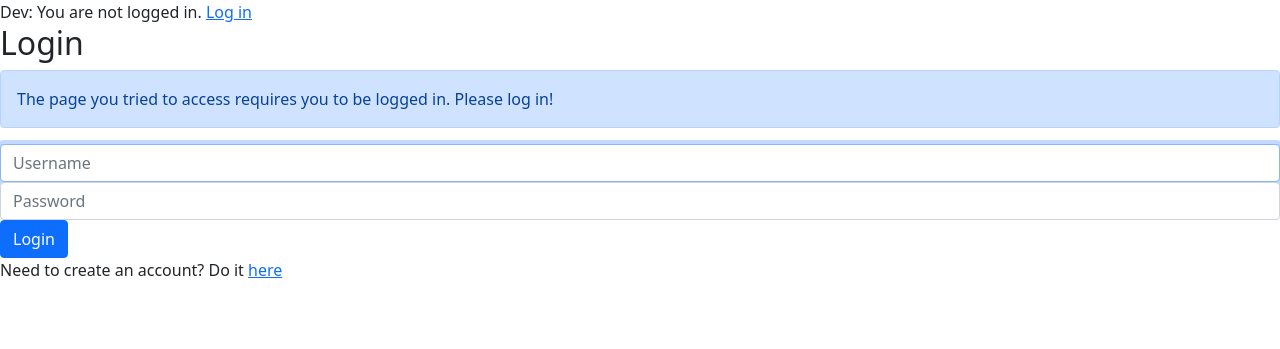
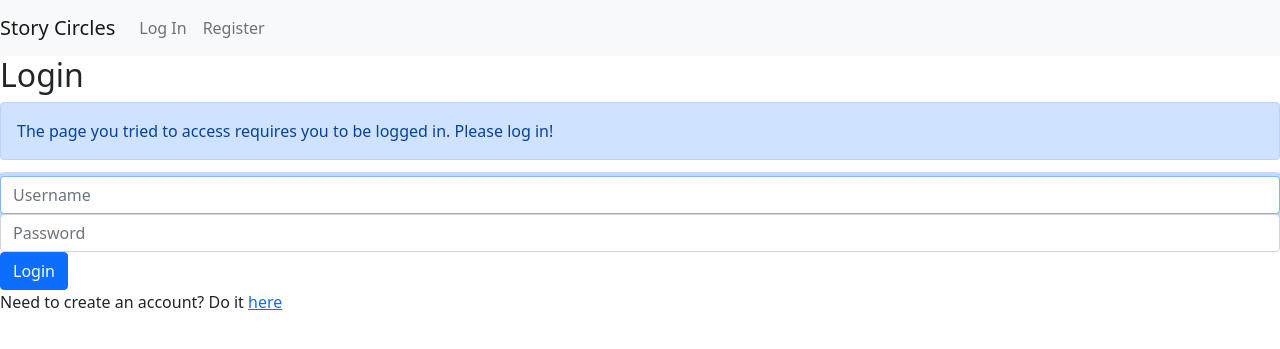
Before and after one commit to NickLowery/StoryCircles, a Django app: page /circle/login?next=/circle/user/1 in a window 1280 px wide. Shown: the top 349 px of the page. Run offline with Django 3.2, Linux system fonts and the light colour scheme.

Commit message:
Add nav bar, UserDetailView, FinishedStoryListView. All still need tweaking.

```diff
--- a/circle/templates/circle/layout.html
+++ b/circle/templates/circle/layout.html
@@ -11,25 +11,43 @@
         {% csrf_token %}
     </head>
     <body>
+        <nav class="navbar navbar-expand-lg navbar-light bg-light">
+            <a class="navbar-brand" href="{% url 'index' %}">Story Circles</a>
+
+            <div>
+                <ul class="navbar-nav mr-auto">
+                    {% if user.is_authenticated %}
+                    <li class="nav-item">
+                        <a class="nav-link" href="{{ user.get_absolute_url }}"><strong>{{ user.username }}</strong></a>
+                    </li>
+                    <li class="nav-item">
+                        <a class="nav-link" href="{% url 'index' %}">Write</a>
+                    </li>
+                    <li class="nav-item">
+                        <a class="nav-link" href="{% url 'finished_stories' %}">Read</a>
+                    </li>
+                    <li class="nav-item">
+                        <a class="nav-link" href="{% url 'logout' %}">Log Out</a>
+                    </li>
+                    {% else %}
+                    <li class="nav-item">
+                        <a class="nav-link" href="{% url 'login' %}">Log In</a>
+                    </li>
+                    <li class="nav-item">
+                        <a class="nav-link" href="{% url 'register' %}">Register</a>
+                    </li>
+                    {% endif %}
+                </ul>
+            </div>
+        </nav>
         <header>
             {{ user.username|json_script:"user-data" }}
-            {% if user.is_authenticated %}
-            Dev: You are logged in as {{ user }}. <a href="{% url 'logout' %}">Log out</a>
-            {% else %}
-            Dev: You are not logged in. <a href="{% url 'login' %}">Log in</a>
-            {% endif %}
         </header>
         <div id="alert-holder"></div>
         <div class="alert alert-warning alert-dismissible fade show" id="alert-template" role="alert" style="display: none;">
             <span id="alert-text">Placeholder Alert text</span>
           <button type="button" class="btn-close" data-bs-dismiss="alert" aria-label="Close"></button>
         </div>
-
-
-        {% comment %}
-        {# Add a navbar that matches this project later #}
-        {% endcomment %}
-
         <div class="body">
             {% block body %}
             {% endblock %}
--- a/circle/urls.py
+++ b/circle/urls.py
@@ -3,10 +3,12 @@ from django.urls import path
 from . import views
 
 urlpatterns = [
-    path('', views.index, name='index'),
-    path("circle/<int:pk>", views.CircleView.as_view(), name="circle"),
     path("login", views.login_view, name="login"),
     path("logout", views.logout_view, name="logout"),
     path("register", views.register_view, name="register"),
-    path("story/<int:pk>", views.FinishedStoryView.as_view(), name="story"),
+    path('', views.index, name='index'),
+    path('stories', views.FinishedStoryListView.as_view(), name='finished_stories'),
+    path("circle/<int:pk>", views.CircleView.as_view(), name="circle"),
+    path("user/<int:pk>", views.UserDetailView.as_view(), name="user"),
+    path("story/<int:pk>", views.FinishedStoryView.as_view(), name="finished_story"),
 ]
--- a/circle/views.py
+++ b/circle/views.py
@@ -6,7 +6,7 @@ from django.contrib.auth.mixins import LoginRequiredMixin
 from django.http import HttpResponse, HttpResponseRedirect
 from django.urls import reverse
 from django.views.decorators.http import require_POST
-from django.views.generic import DetailView
+from django.views.generic import DetailView, ListView
 from .models import User, Circle, Story
 
 @login_required
@@ -17,11 +17,6 @@ def index(request):
     # redirect to it from the index
     #return render(request, 'circle/circle.html')
 
-@login_required
-def circle_view(request, pk):
-    return render(request, 'circle/circle.html', {
-    })
-
 class CircleView(LoginRequiredMixin, DetailView):
     model = Circle
     context_object_name = 'circle'
@@ -29,6 +24,22 @@ class CircleView(LoginRequiredMixin, DetailView):
 
 def index_redirect(request):
     return HttpResponseRedirect(reverse("index"))
+
+class FinishedStoryListView(LoginRequiredMixin, ListView):
+    model = Story
+    template_name = "circle/finishedstory_list.html"
+    queryset = Story.objects.filter(finished=True)
+    context_object_name = 'stories'
+
+class FinishedStoryView(LoginRequiredMixin, DetailView):
+    model = Story
+    template_name = "circle/finishedstory_detail.html"
+    queryset = Story.objects.filter(finished=True)
+    context_object_name = 'story'
+
+class UserDetailView(LoginRequiredMixin, DetailView):
+    model = User
+    context_object_name = 'detail_user'
 
 def login_view(request):
     if request.method == "POST":
@@ -81,12 +92,6 @@ def register_view(request):
     else:
         return render(request, "circle/register.html")
 
-class FinishedStoryView(LoginRequiredMixin, DetailView):
-    model = Story
-    template_name = "circle/finishedstory_detail.html"
-    queryset = Story.objects.filter(finished=True)
-    context_object_name = 'story'
-
 def logout_view(request):
     logout(request)
     return HttpResponseRedirect(reverse("login"))
```
Also changed, not shown: circle/models.py (+8 -3 lines), circle/templates/circle/finishedstory_list.html (added, +14 -0 lines), circle/templates/circle/user_detail.html (added, +7 -0 lines).
